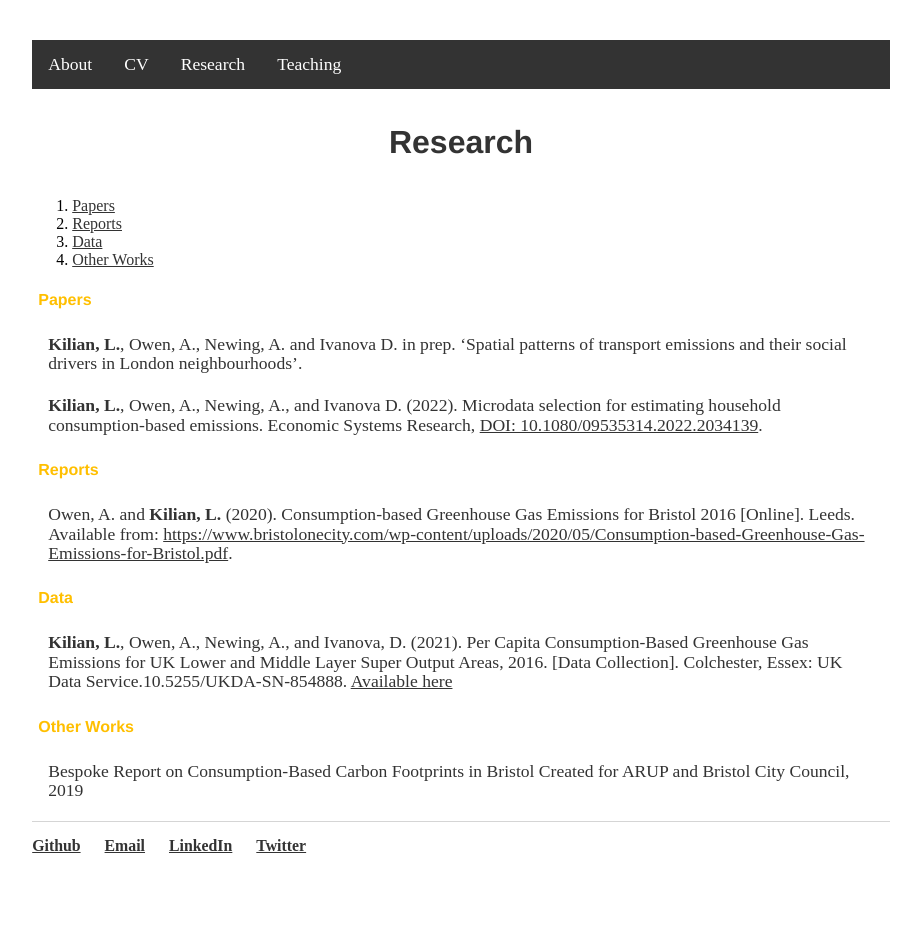
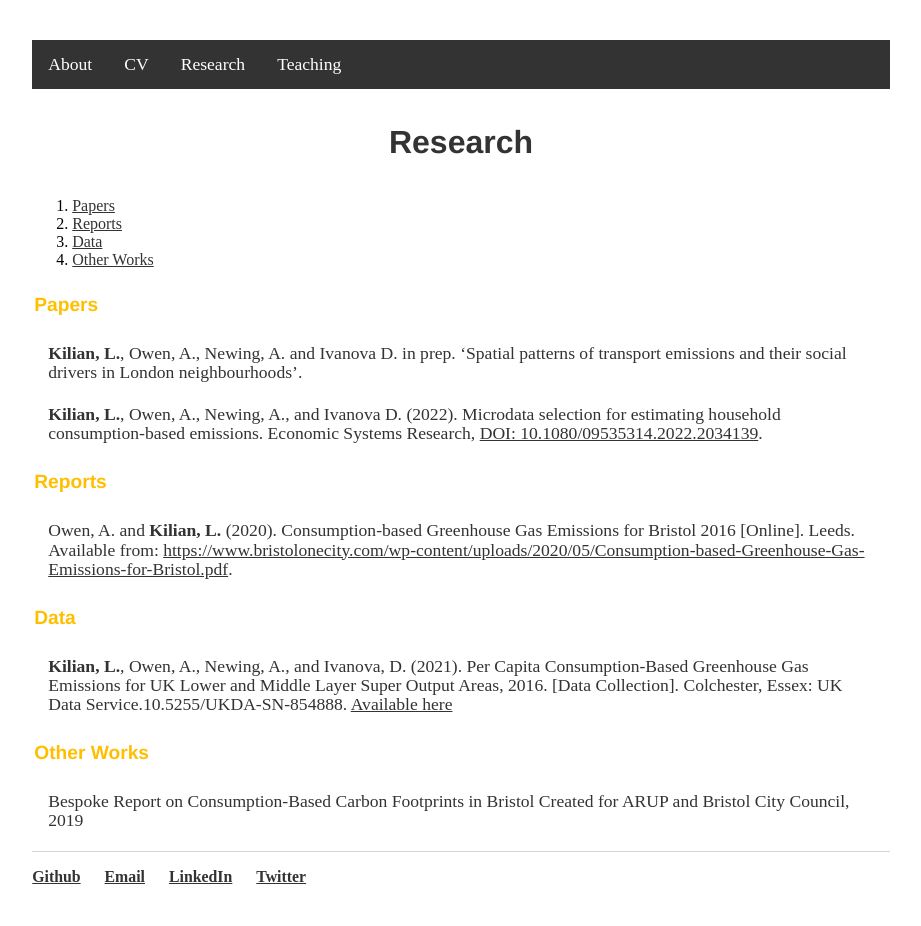
Before and after one commit to lena-kilian/lena-kilian.github.io, a Jekyll site: the page built from research/index.md, in a window 1280 px wide. Shown: the whole page, without its empty margins (179-1100 px from the left). Built offline with Jekyll 4.4.1, drawn with Linux system fonts in a browser that asks for light colours; our own code applies the rules of GitHub Pages for plain Markdown files; before the commit the page ends 900 px from its top, so only the background shows below that.

Commit message:
Update main.css

```diff
--- a/css/main.css
+++ b/css/main.css
@@ -115,10 +115,10 @@ h2 {
 }
 
 h3 {
-    font-size: 1em;
+    font-size: 1.2em;
     font-family:'Helvetica';
     color: #ffbf00;
-    padding: 6px 6px;
+    padding: 6px 2px;
 }
 
 p {
```
